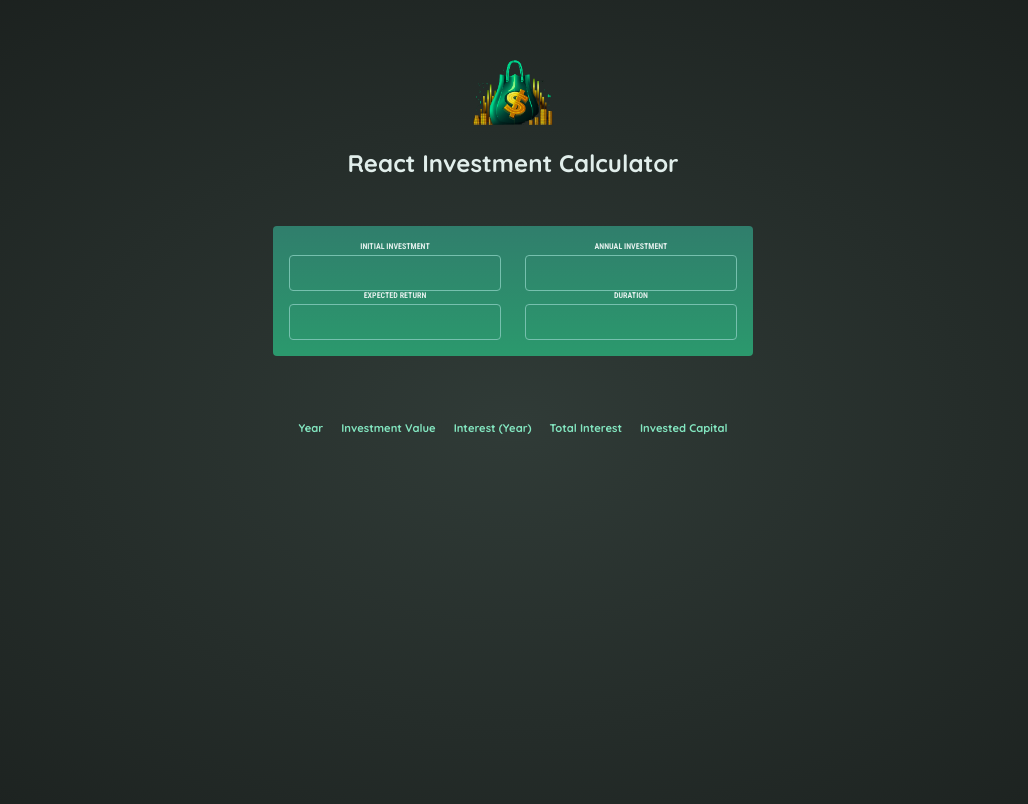
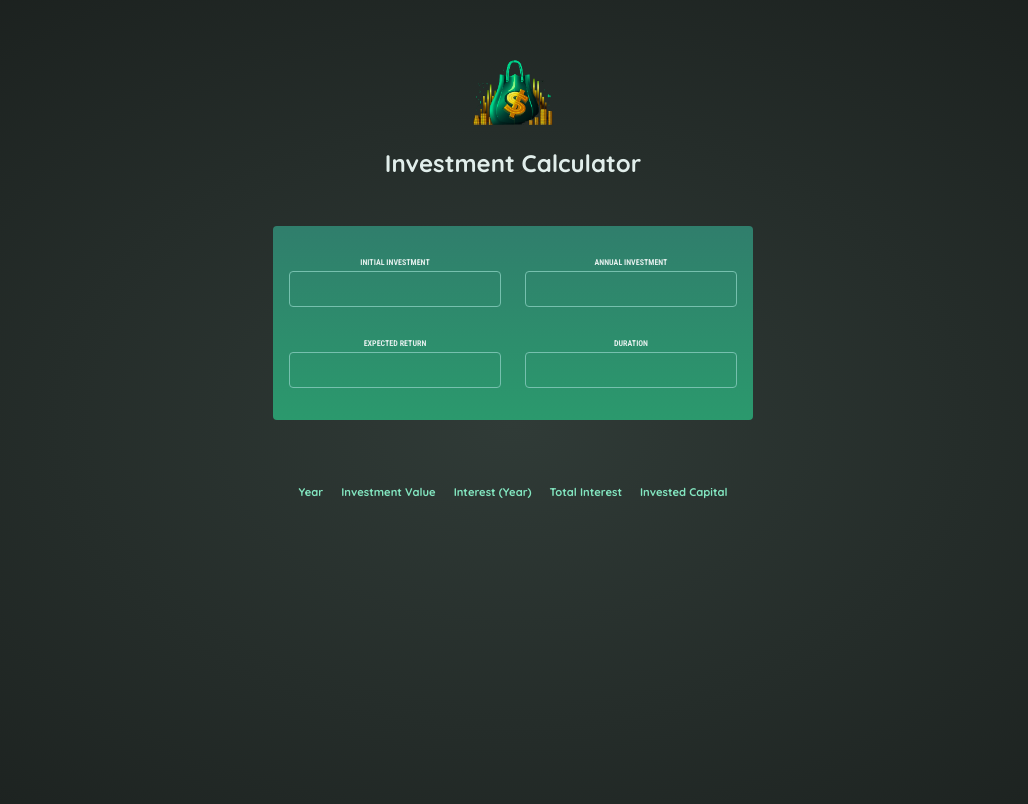
Before and after one commit to wmohammad83/react-investment-calculator, a React (Vite) app: page / in a window 1280 px wide. Shown: the top 804 px of the page, without its empty margins (127-1155 px from the left). Built offline with nearby package versions, Linux system fonts and the light colour scheme.

Commit message:
user input modified

```diff
--- a/src/components/Header/Header.jsx
+++ b/src/components/Header/Header.jsx
@@ -3,8 +3,8 @@
 export default function Header() {
     return (
         <header id='header'>
-            <img src={Logo} alt="" srcset="" />
-            <h1>React Investment Calculator</h1>
+            <img src={Logo} alt="Logo showing a money bag" />
+            <h1>Investment Calculator</h1>
         </header>
     )
 }
--- a/src/components/UserInput/UserInput.jsx
+++ b/src/components/UserInput/UserInput.jsx
@@ -1,37 +1,26 @@
 export default function UserInput() {
   return (
-    <div id="user-input" className="center">
+    <section id="user-input" className="center">
       <div className="input-group">
-        <div className="">
-          <label id="" htmlFor="initial-investment">
-            Initial Investment
-          </label>
-          <input id="initial-investment" type="number" />
-        </div>
-
-        <div className="">
-          <label id="" htmlFor="annual-investment">
-            Annual Investment
-          </label>
-          <input id="annual-investment" type="number" />
-        </div>
+        <p>
+          <label htmlFor="">Initial Investment</label>
+          <input type="number" required />
+        </p>
+        <p>
+          <label htmlFor="">Annual Investment</label>
+          <input type="number" required />
+        </p>
       </div>
-
       <div className="input-group">
-        <div className="">
-          <label id="" htmlFor="expected-return">
-            Expected Return
-          </label>
-          <input id="expected-return" type="number" />
-        </div>
-
-        <div className="">
-          <label id="" htmlFor="duration">
-            Duration
-          </label>
-          <input id="duration" type="number" />
-        </div>
+        <p>
+          <label htmlFor="">Expected Return</label>
+          <input type="number" required />
+        </p>
+        <p>
+          <label htmlFor="">Duration</label>
+          <input type="number" required />
+        </p>
       </div>
-    </div>
+    </section>
   );
 }
```
